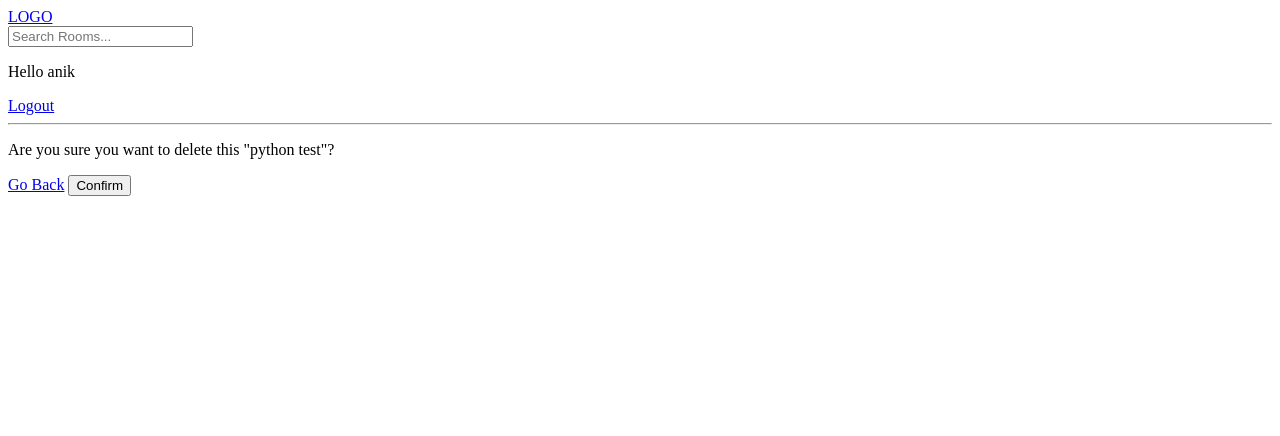
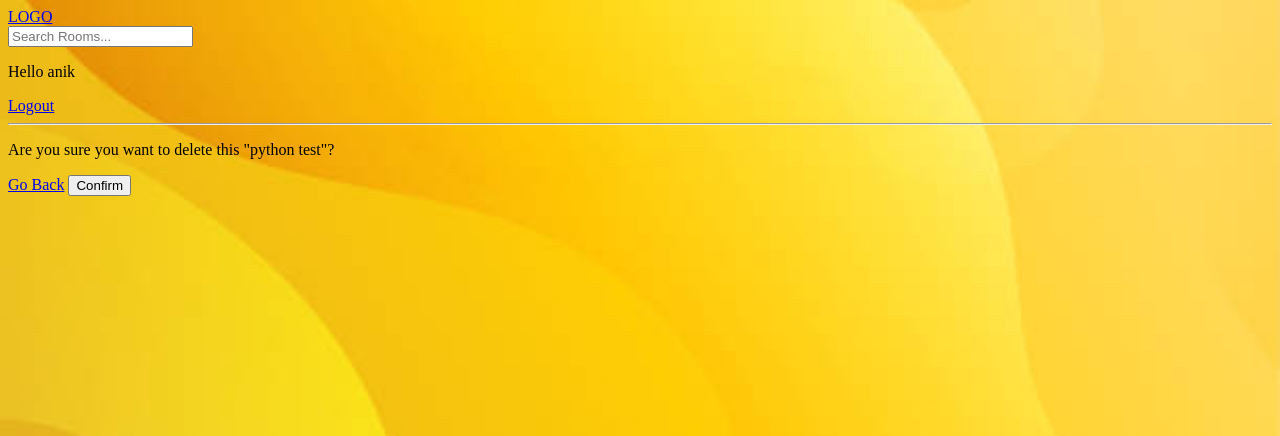
Before and after one commit to anik-666/STUDYROOM-WEBSITE, a Django app: page /delete-room/6 in a window 1280 px wide. Shown: the top 436 px of the page. Run offline with Django 5.2, Linux system fonts and the light colour scheme; a user stored in the database is signed in; data comes from the database, SQL or seed files in the repository.

Commit message:
Added static files

```diff
--- /dev/null
+++ b/STUDYROOM/studyroom/static/styles/main.css
@@ -0,0 +1,3 @@
+body{
+    background-color: goldenrod;
+}
--- a/STUDYROOM/studyroom/studyroom/settings.py
+++ b/STUDYROOM/studyroom/studyroom/settings.py
@@ -121,6 +121,12 @@ USE_TZ = True
 
 STATIC_URL = 'static/'
 
+STATICFILES_DIRS = [
+    BASE_DIR / 'static'
+]
+
+#STATIC_ROOT =
+
 # Default primary key field type
 # https://docs.djangoproject.com/en/5.1/ref/settings/#default-auto-field
 
--- a/STUDYROOM/studyroom/templates/main.html
+++ b/STUDYROOM/studyroom/templates/main.html
@@ -3,14 +3,15 @@
 <!--[if IE 7]>         <html class="no-js lt-ie9 lt-ie8"> <![endif]-->
 <!--[if IE 8]>         <html class="no-js lt-ie9"> <![endif]-->
 <!--[if gt IE 8]>      <html class="no-js"> <!--<![endif]-->
+
+{% load static %}
 <html>
     <head>
         <meta charset="utf-8">
         <meta http-equiv="X-UA-Compatible" content="IE=edge">
         <title>StudyRoom</title>
-        <meta name="description" content="">
         <meta name="viewport" content="width=device-width, initial-scale=1">
-        <link rel="stylesheet" href="">
+        <link rel="stylesheet" type='text/css' media='screen' href="{% static 'styles/main.css' %}">
     </head>
     <body>
 
@@ -24,6 +25,15 @@
             </ul>
         {% endif %}
 
+        <style>
+            body {
+                background-image: url("{% static 'images/color.jpg' %}");
+                background-size: cover;
+                background-repeat: no-repeat;
+                background-position: center;
+                }
+          </style>
+
         {% block content %}
 
         {% endblock content %}
```
Also changed, not shown: STUDYROOM/studyroom/static/images/color.jpg (added).
